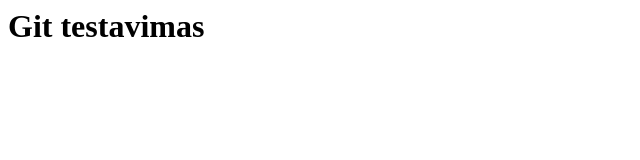
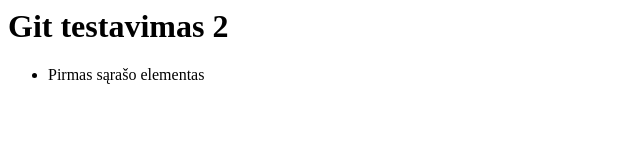
Before and after one commit to R0kyzas/Git_Test, a plain HTML site: page index.html in a window 1280 px wide. Shown: the whole page, without its empty margins (0-640 px from the left). Drawn offline with Linux system fonts and the light colour scheme.

Commit message:
NR1. Added basic list and index

```diff
--- a/index.html
+++ b/index.html
@@ -1 +1,7 @@
-<h1>Git testavimas</h1>
+<h1>Git testavimas 2</h1>
+
+<div>
+    <ul>
+        <li>Pirmas sąrašo elementas</li>
+    </ul>
+</div>
```
